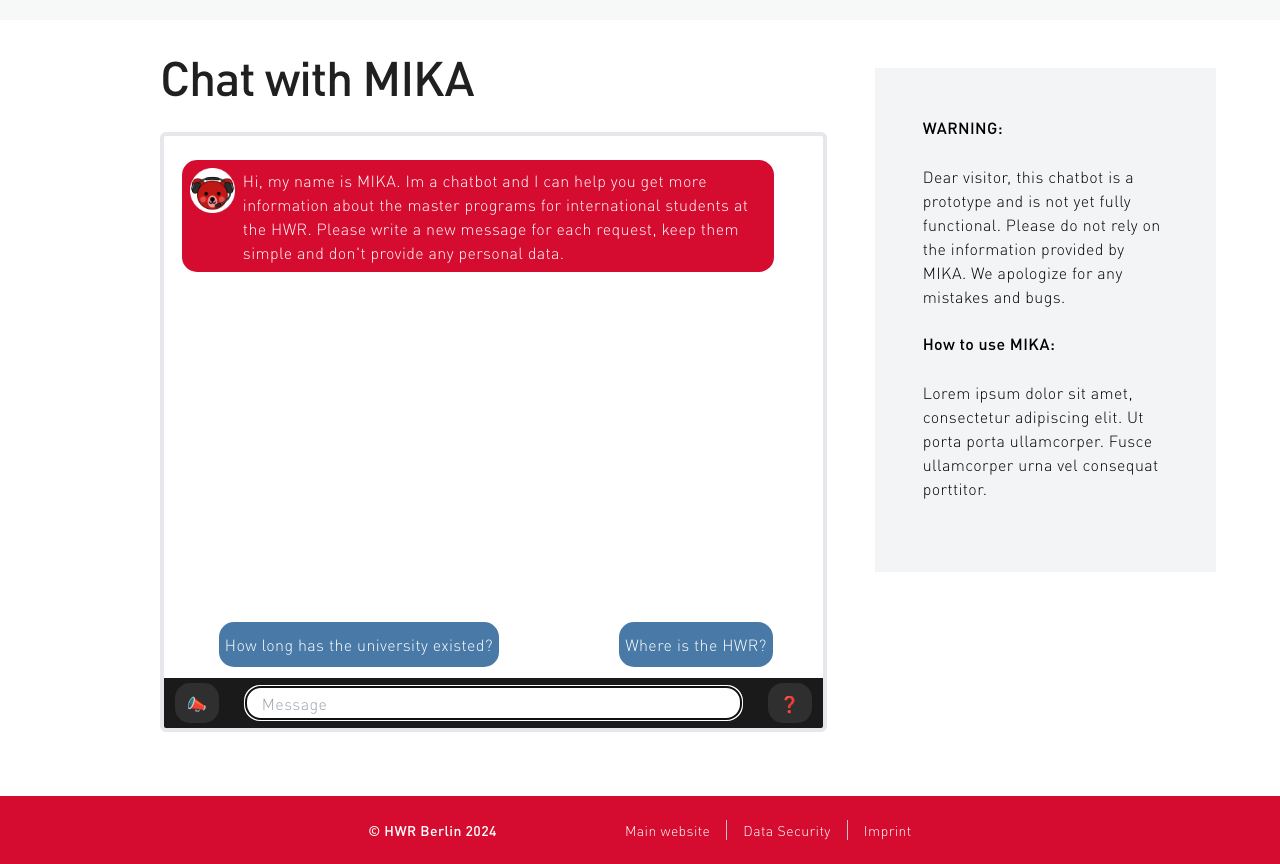
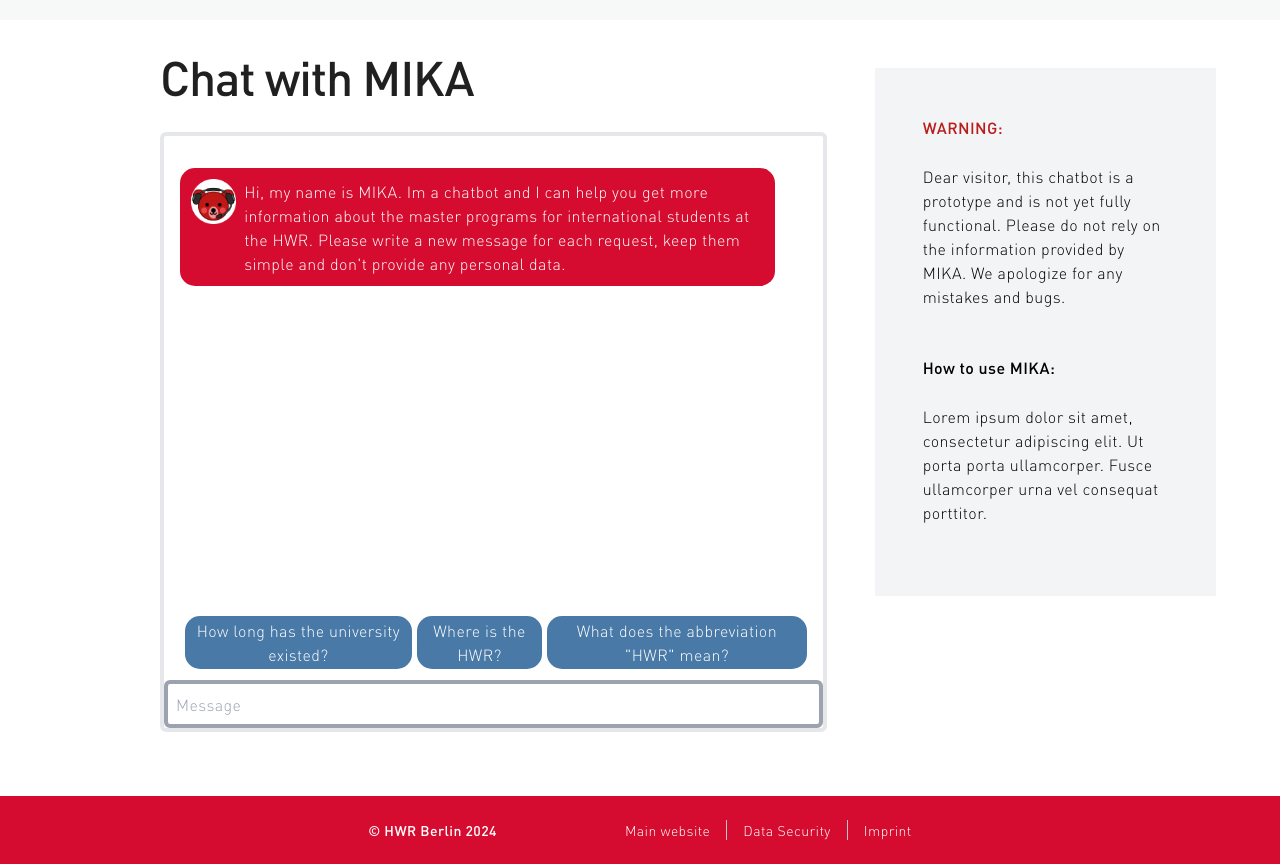
Before and after one commit to hwr-chatbot/Rasa-chatroom-react, a React (Vite) app: page / in a window 1280 px wide. Shown: the part 348-1212 px from the top of the page. Built offline with nearby package versions, Linux system fonts and the light colour scheme.

Commit message:
Fixes for bugs, prettifying chat

```diff
--- a/src/App.css
+++ b/src/App.css
@@ -70,8 +70,6 @@ body {
 }
 
 
-
-
 @keyframes logo-spin {
 	from {
 		transform: rotate(0deg);
--- a/src/components/ChatInput/ChatInput.css
+++ b/src/components/ChatInput/ChatInput.css
@@ -1,15 +1,3 @@
-.input-field {
-	width: calc(100% - 2rem);
-	border-radius: 15px;
-	-moz-border-radius: 15px;
-	-webkit-border-radius: 15px;
-	border: none;
-	padding-left: 1rem;
-	padding-right: 1rem;
-	height: 2rem;
-	font-size: 1em;
-}
-
 ::-webkit-input-placeholder {
 	/* Chrome/Opera/Safari */
 	font-size: 1rem;
--- a/src/components/ChatInput/ChatInput.tsx
+++ b/src/components/ChatInput/ChatInput.tsx
@@ -9,11 +9,10 @@ type ChatInputProps = {
 export default function ChatInput(props: ChatInputProps) {
 	return (
 		<input
-			autoFocus
 			type="text"
 			enterKeyHint="enter"
 			placeholder="Message"
-			className="input-field"
+			className="w-full rounded-md border-4 border-gray-400 p-2 focus:border-[#4979a6] focus:ring-0 focus:outline-none"
 			onKeyDown={(e) => {
 				if (e.key == "Enter" && e.currentTarget.value !== "") {
 					props.chatManager.sendMessage(e.currentTarget.value)
--- a/src/components/ChatView/ChatView.css
+++ b/src/components/ChatView/ChatView.css
@@ -42,7 +42,7 @@
 .chatview-bot-message > span,
 .chatview-me-message > span {
 	background-color: #d50c2f;
-	padding: 0.5rem;
+	padding: 0.7rem;
 	border-radius: 15px;
 	display: flex;
 	max-width: 95%;
--- a/src/components/ChatView/ChatView.tsx
+++ b/src/components/ChatView/ChatView.tsx
@@ -1,7 +1,7 @@
 import "./ChatView.css"
 import { ChatMessage } from "../../types/ChatMessage"
 import mika from "../../assets/mika_profilepicture.png"
-import { useEffect, useRef } from "react"
+import { useLayoutEffect , useRef } from "react"
 
 type ChatViewProps = {
 	history: ChatMessage[]
@@ -9,17 +9,19 @@ type ChatViewProps = {
 
 export default function ChatView(props: ChatViewProps) {
 	const messagesEndRef = useRef<HTMLDivElement>(null)
-
+	const firstUpdate = useRef(true)
 
 	const scrollToBottom = () => {
 		messagesEndRef.current?.scrollIntoView({ behavior: "smooth" })
 	}
 
-	useEffect(() => {
-		scrollToBottom()
+	useLayoutEffect(() => {
+		if (firstUpdate.current) {
+			firstUpdate.current = false;
+			return;
+		  }
+		  scrollToBottom()
 	})
-
-
 
 	function urlify(text: string) {
 		const urlRegex = /(https?:\/\/[^\s]+)/g
--- a/src/components/Header/Header.tsx
+++ b/src/components/Header/Header.tsx
@@ -10,16 +10,20 @@ const Header = () => {
       <header>
         <div className="flex justify-between items-center px-20 pt-10 pb-16 bg-white">
           <div className="flex items-center">
+            <a href="https://www.hwr-berlin.de/">
               <img
                 src={Logo}
                 alt="Berlin School of Economics and Law Logo"
                 className="h-16 w-auto mr-4"
               />
+            </a>
+            <a href="https://www.hwr-berlin.de/">
               <img
                 src={Text}
                 alt="Berlin School of Economics and Law Text"
                 className="h-16 w-auto"
               />
+            </a>
           </div>
           <nav className="flex items-center space-x-4">
             <a href="https://www.hwr-berlin.de/" className="text-sm text-[#4A4D50] hover:text-gray-500">Hochschule für Wirtschaft und Recht Berlin</a>
@@ -28,9 +32,9 @@ const Header = () => {
           </nav>
         </div>
         <div className="font-bold h-12 -mt-6 ml-32 flex justify-left items-center pl-8 relative z-10">
-          <button className="bg-[#D50C2F] hover:bg-[#771323] py-2 px-8 w-auto text-xl text-center line align-middle text-white cursor-pointer"><Link to="/">Chat with MIKA</Link></button>
-          <button className="bg-[#D50C2F] hover:bg-[#771323] py-2 px-8 w-auto text-xl text-center line align-middle text-white cursor-pointer"><Link to="/feedback">Feedback</Link></button>
-          <button className="bg-[#D50C2F] hover:bg-[#771323] py-2 px-8 w-auto text-xl text-center line align-middle text-white cursor-pointer"><Link to="/about">About the project</Link></button>
+          <Link to="/"><button className="bg-[#D50C2F] hover:bg-[#771323] py-2 px-8 w-auto text-xl text-center line align-middle text-white cursor-pointer">Chat with MIKA</button></Link>
+          <Link to="/feedback"><button className="bg-[#D50C2F] hover:bg-[#771323] py-2 px-8 w-auto text-xl text-center line align-middle text-white cursor-pointer">Feedback</button></Link>
+          <Link to="/about"><button className="bg-[#D50C2F] hover:bg-[#771323] py-2 px-8 w-auto text-xl text-center line align-middle text-white cursor-pointer">About the project</button></Link>
         </div>
       </header>
     </div>
--- a/src/components/pages/Chat/Chat.css
+++ b/src/components/pages/Chat/Chat.css
@@ -1,35 +1,8 @@
-.chat-container {
-	/* padding: 2rem; */
-	color: #ffffff;
-	justify-self: flex-end;
-	/* border: 2px solid #111; */
-	display: flex;
-	flex-direction: column;
-	justify-content: flex-end;
-}
-
-.chatview-container {
-	padding: 0.5rem calc(10% - 3rem) 0.5rem calc(10% - 3rem);
-	overflow-y: auto;
-	height: 90%;
-}
-
-.chatinput-container {
-	width: 100%;
-	background-color: #1a1a1a;
-	height: 50px;
-	display: grid;
-	grid-template-columns: auto 80% auto;
-	justify-items: center;
-	align-items: center;
-	flex-shrink: 0;
-}
-
 .chatbubble-container {
 	color: white;
 	display: flex;
-	padding-left: calc(10% - 1rem);
-	padding-right: calc(10% - 1rem);
+	padding-left: 1em;
+	padding-right: 1em;
 	min-height: 48px;
 	justify-content: space-between;
 	padding-bottom: 0.2em;
--- a/src/components/pages/Chat/Chat.tsx
+++ b/src/components/pages/Chat/Chat.tsx
@@ -37,32 +37,29 @@ export default function Chat({}: ChatProps) {
 					<div className="bg-white pl-0 p-8 text-left">
 						<h1 className="text-[#202020] text-5xl font-bold tracking-tight">Chat with MIKA</h1>
 					</div>
-					<div className="chat-container h-[600px] overflow-hidden rounded-md border-4 bg-white">
+					<div className="chat-container text-md text-white h-[600px] overflow-hidden rounded-md border-4 bg-white flex justify-items-end justify-end flex-col">
 
-						<div className="chatview-container">
+						<div className="chatview-container p-4 overflow-y-auto h-[90%]">
 							<ChatView history={chatManager.getHistory()} />
 						</div>
 						<div className="chatbubble-container">
 							<ChatBubble chatManager={chatManager} message={questions[0]} />
 							<ChatBubble chatManager={chatManager} message={questions[1]} />
-							{/* <ChatBubble chatManager={chatManager} message={questions[2]} /> */}
-
+							<ChatBubble chatManager={chatManager} message={questions[2]} />
 						</div>
-						<div className="chatinput-container">
-							<FeedbackModal></FeedbackModal>
+						<div className="chatinput-container w-full h-[50px] text-black">
 							<ChatInput chatManager={chatManager} />
-							<HelpModal></HelpModal>
 						</div>
 					</div>
 				</div>
 				<div className="col-span-1 mt-12">
 					<div className="bg-gray-100 p-12 text-left">
-						<p className="font-bold">
+						<p className="font-bold text-red-700">
 							WARNING:
 						</p><br></br>
 						<p>
 							Dear visitor, this chatbot is a prototype and is not yet fully functional. Please do not rely on the information provided by MIKA. We apologize for any mistakes and bugs.
-						</p><br></br>
+						</p><br></br><br></br>
 						<p className="font-bold">
 							How to use MIKA:
 						</p><br></br>
--- a/src/components/pages/Feedback/Feedback.tsx
+++ b/src/components/pages/Feedback/Feedback.tsx
@@ -43,14 +43,14 @@ const Feedback = () => {
 						</p><br></br>
 						<p>
 							MIKA is a prototype and we are very interested in your feedback. Please let us know what you think of MIKA and how we can improve it.
-						</p><br></br>
+						</p><br></br><br></br>
 						<p className="font-bold">
 							What we are most interested in:
 						</p><br></br>
 						<p>
 							We are especially interested in cases where MIKA was unable to answer your question or gave you incorrect information. Please let us know what you asked and what MIKA answered.
-						</p><br></br>
-						<p className="font-bold">
+						</p><br></br><br></br>
+						<p className="font-bold text-red-700">
 							Thank you!
 						</p><br></br>
 					</div>
--- a/src/index.css
+++ b/src/index.css
@@ -1,16 +1,3 @@
 @tailwind base;
 @tailwind components;
 @tailwind utilities;
-
-:root {
-	font-family: Helvetica, Arial, sans-serif;
-	font-size: 1em;
-	line-height: 24px;
-	font-weight: 400;
-
-	font-synthesis: none;
-	text-rendering: optimizeLegibility;
-	-webkit-font-smoothing: antialiased;
-	-moz-osx-font-smoothing: grayscale;
-	-webkit-text-size-adjust: 100%;
-}
```
Lines whose indentation alone changed are shown as unchanged.
